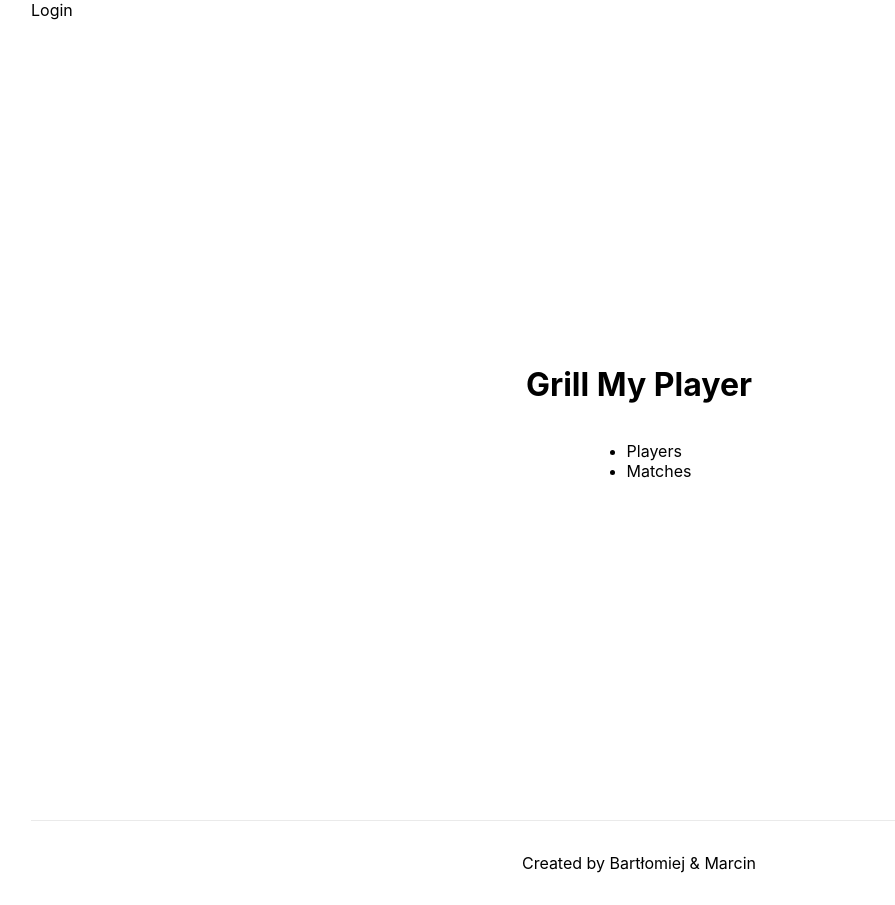
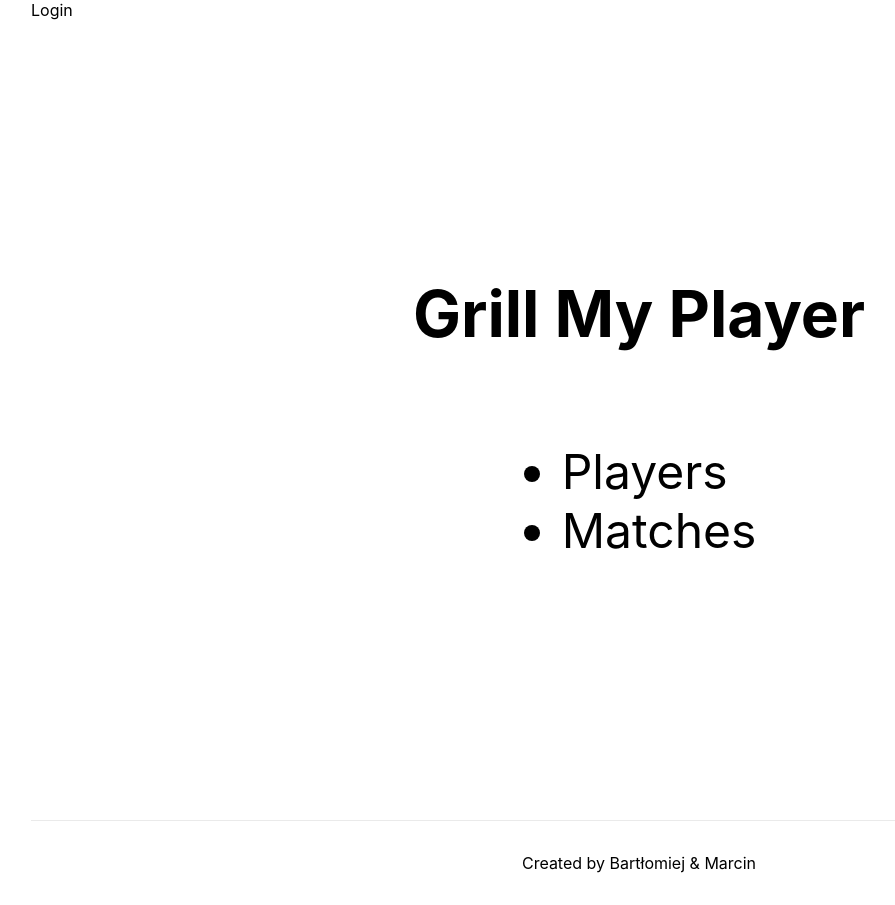
Before and after one commit to barrakz/grill_my_player, a Next.js app in the folder frontend/: page / in a window 1280 px wide. Shown: the whole page, without its empty margins (1-896 px from the left). Built offline with nearby package versions, Linux system fonts and the light colour scheme.

Commit message:
Make main heading and links size bigger

```diff
--- a/frontend/pages/index.tsx
+++ b/frontend/pages/index.tsx
@@ -16,8 +16,8 @@ const Home: NextPage = () => {
       <Header isHome={true} />
 
       <main className={styles.main}>
-        <h1>Grill My Player</h1>
-        <ul>
+        <h1 className={styles.grillTitle}>Grill My Player</h1>
+        <ul className={styles.links}>
           <li>
             <Link href={'/players'}>Players</Link>
           </li>
--- a/frontend/styles/Home.module.scss
+++ b/frontend/styles/Home.module.scss
@@ -141,3 +141,11 @@
     color: #0070f3;
   }
 }
+
+.grillTitle {
+  font-size: 64px;
+}
+
+.links {
+  font-size: 48px;
+}
```
